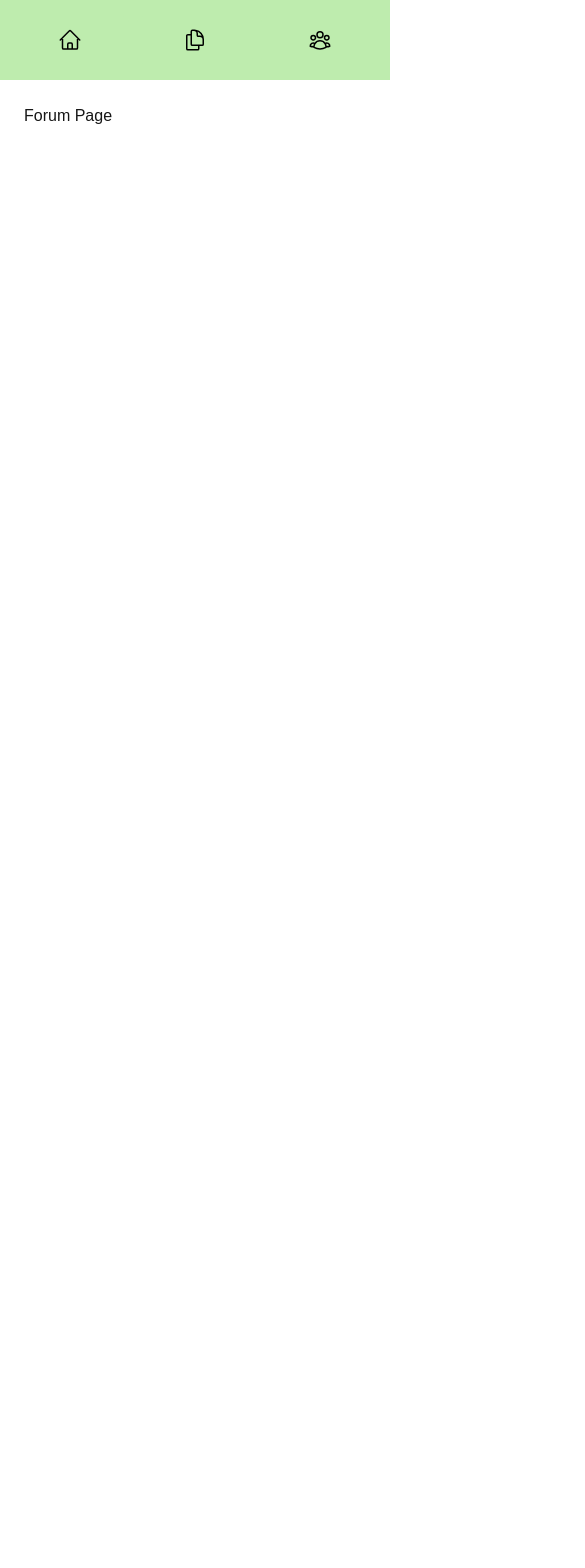
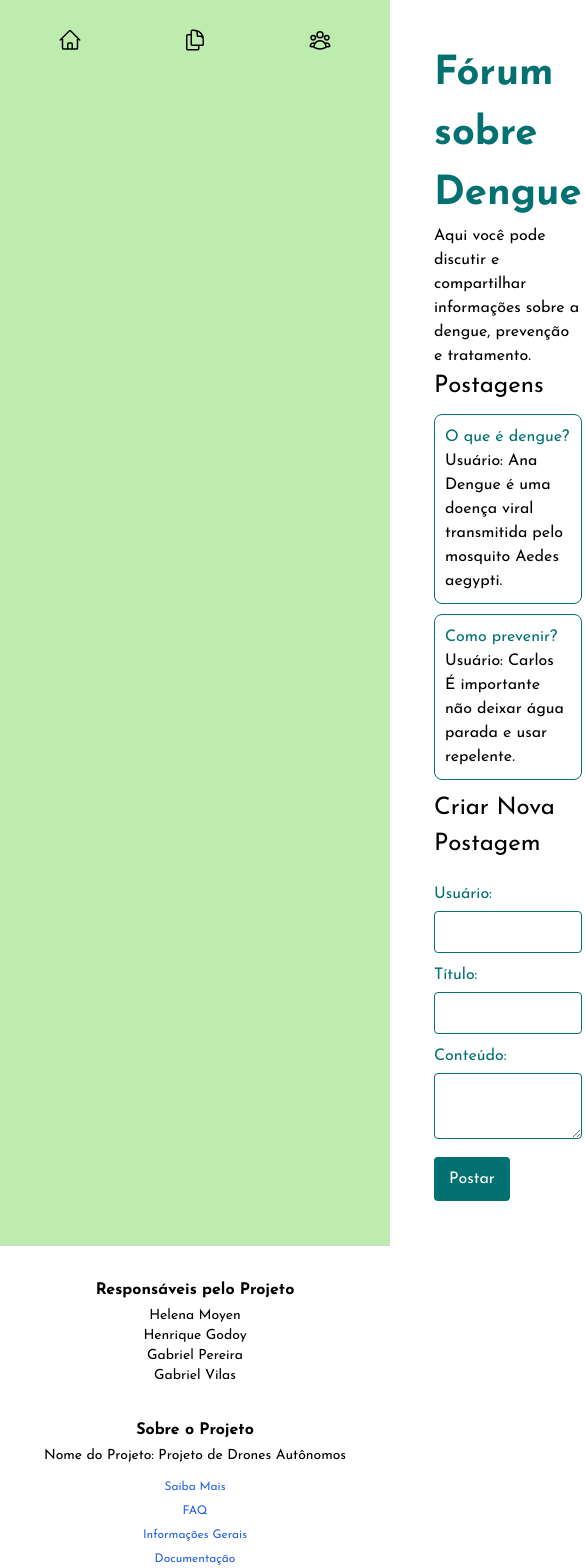
Before and after one commit to Henrique-God/EngSoft, a Next.js app: page /dashboard/forum in a window 390 px wide. Shown: the top 1568 px of the page, 585 px wide, since content can reach past the window. Before the commit the page ends 844 px from the top, so only its background shows below. Built offline with nearby package versions, Linux system fonts and the light colour scheme; a web font is replaced by a local one.

Commit message:
footer and forum

```diff
--- /dev/null
+++ b/src/app/components/footer.module.css
@@ -0,0 +1,40 @@
+.footer {
+  background-color: white; /* Fundo branco */
+  padding: 20px;
+  border-top: 1px solid #037171; /* Borda superior */
+}
+
+.footerWrapper {
+  display: flex;
+  flex-direction: row;
+}
+
+.footer-container {
+  display: grid; /* Usando grid layout */
+  grid-template-columns: repeat(3, 1fr); /* Criar 3 colunas de tamanho igual */
+  gap: 20px; /* Espaçamento entre as colunas */
+}
+
+.footer-column {
+  padding: 10px; /* Espaçamento interno em cada coluna */
+}
+
+.footer-title {
+  font-weight: bold;
+  color: #037171; /* Título em verde */
+  margin-bottom: 10px;
+}
+
+.footer-item {
+  color: black; /* Texto preto */
+  margin-bottom: 5px; /* Espaçamento entre itens */
+}
+
+.footer-item a {
+  color: #037171; /* Links em verde */
+  text-decoration: none;
+}
+
+.footer-item a:hover {
+  text-decoration: underline; /* Sublinha ao passar o mouse */
+}
--- /dev/null
+++ b/src/app/components/footer.tsx
@@ -0,0 +1,60 @@
+import React from 'react';
+import { josefinSans } from '@/src/app/fonts/fonts'; // Importing the font
+import styles from './footer.module.css';
+import { FaFacebookF, FaTwitter, FaInstagram, FaLinkedinIn } from 'react-icons/fa'; // Importing icons for social media
+
+const Footer = () => {
+  return (
+    <footer className={`bg-white text-black py-4 border-t border-gray-300 ${josefinSans.className}`}>
+      <div className={styles.footerWrapper}>
+        <div className="container mx-auto grid grid-cols-1 sm:grid-cols-3 text-center">
+
+          {/* Column for Project Team */}
+          <div className="p-4">
+            <h4 className="font-bold text-base mb-1">Responsáveis pelo Projeto</h4>
+            <p className="text-sm">Helena Moyen</p>
+            <p className="text-sm">Henrique Godoy</p>
+            <p className="text-sm">Gabriel Pereira</p>
+            <p className="text-sm">Gabriel Vilas</p>
+          </div>
+
+          {/* Column for Project Information */}
+          <div className="p-4">
+            <h4 className="font-bold text-base mb-1">Sobre o Projeto</h4>
+            <p className="text-sm mb-2">Nome do Projeto: Projeto de Drones Autônomos</p>
+            <a href="#" className="text-blue-600 text-xs hover:underline">Saiba Mais</a><br />
+            <a href="#" className="text-blue-600 text-xs hover:underline">FAQ</a><br />
+            <a href="#" className="text-blue-600 text-xs hover:underline">Informações Gerais</a><br />
+            <a href="#" className="text-blue-600 text-xs hover:underline">Documentação</a>
+          </div>
+
+          {/* Column for Social Media */}
+          <div className="p-4">
+            <h4 className="font-bold text-base mb-1">Siga-nos</h4>
+            <div className="flex justify-center space-x-4">
+              <a href="#" className="text-blue-600">
+                <FaFacebookF size={20} />
+              </a>
+              <a href="#" className="text-blue-400">
+                <FaTwitter size={20} />
+              </a>
+              <a href="#" className="text-pink-500">
+                <FaInstagram size={20} />
+              </a>
+              <a href="#" className="text-blue-700">
+                <FaLinkedinIn size={20} />
+              </a>
+            </div>
+          </div>
+
+        </div>
+
+      </div>
+      <div className="text-center mt-4">
+          <p className="text-xs text-gray-500">&copy; 2024 Projeto de Combate à Dengue. Todos os direitos reservados.</p>
+        </div>
+    </footer>
+  );
+};
+
+export default Footer;
--- /dev/null
+++ b/src/app/dashboard/forum/forum.module.css
@@ -0,0 +1,71 @@
+.container {
+  background-color: white; /* Fundo branco */
+  color: black; /* Cor do texto padrão preta */
+  padding: 20px;
+}
+
+.title {
+  color: #037171; /* Cor para o título em verde */
+  font-size: 2.5em; /* Ajustar conforme necessário para ser maior */
+  font-weight: bold; /* Adiciona negrito ao título */
+}
+
+.subtitle {
+  color: black; /* Mudando a cor do subtítulo para preto */
+  font-size: 1.5em; /* Ajustar conforme necessário */
+}
+
+.post {
+  border: 1px solid #037171; /* Cor da borda em verde */
+  border-radius: 8px; /* Cantos arredondados */
+  padding: 10px;
+  margin: 10px 0;
+  background-color: rgba(255, 255, 255, 0.9); /* Fundo levemente transparente */
+}
+
+.post-title {
+  color: #037171; /* Cor para títulos dos posts em verde */
+  margin: 0;
+}
+
+.post-user {
+  color: black; /* Mudando a cor do texto do usuário para preto */
+}
+
+.post-content {
+  color: black; /* Mudando a cor do texto do conteúdo para preto */
+}
+
+.form {
+  margin-top: 20px; /* Espaçamento acima do formulário */
+}
+
+.form-label {
+  display: block; /* Exibir rótulos como bloco */
+  margin-bottom: 5px; /* Espaçamento abaixo do rótulo */
+  color: #037171; /* Cor dos rótulos em verde */
+}
+
+.input, .textarea {
+  width: 100%; /* Largura total */
+  padding: 8px; /* Preenchimento interno */
+  margin-bottom: 10px; /* Espaçamento abaixo do campo */
+  border: 1px solid #037171; /* Borda dos campos em verde */
+  border-radius: 4px; /* Bordas arredondadas */
+  background-color: white; /* Fundo dos campos */
+  color: black; /* Cor do texto nos campos */
+}
+
+.button {
+  background-color: #037171; /* Cor do botão em azul */
+  color: rgb(255, 255, 255); /* Cor do texto do botão branca */
+  padding: 10px 15px; /* Preenchimento do botão */
+  border: none; /* Sem borda */
+  border-radius: 4px; /* Bordas arredondadas */
+  cursor: pointer; /* Mudar o cursor ao passar o mouse */
+}
+
+.button:hover {
+  background-color: #025555; /* Mudar a cor de fundo ao passar o mouse (azul mais escuro) */
+  color: rgb(255, 255, 255); /* Cor do texto ao passar o mouse */
+}
--- a/src/app/dashboard/forum/layout.tsx
+++ b/src/app/dashboard/forum/layout.tsx
@@ -1,12 +1,19 @@
+import React from 'react';
 import SideNav from '@/src/app/components/sidenav';
+import Footer from '@/src/app/components/footer'; // Import the Footer component
 
 export default function Layout({ children }: { children: React.ReactNode }) {
   return (
-    <div className="flex h-screen flex-col md:flex-row md:overflow-hidden">
-      <div className="w-full flex-none md:w-40">
-        <SideNav />
+    <div className="flex flex-col min-h-screen bg-white"> {/* Aplicar o fundo branco aqui */}
+      <div className="flex flex-grow md:flex-row">
+        <div className="w-full flex-none md:w-40">
+          <SideNav />
+        </div>
+        <div className="flex-grow p-6 md:p-12">
+          {children}
+        </div>
       </div>
-      <div className="flex-grow p-6 md:overflow-y-auto md:p-12">{children}</div>
+      <Footer /> {/* O Footer está no final, mas não é fixo */}
     </div>
   );
 }
--- a/src/app/dashboard/forum/page.tsx
+++ b/src/app/dashboard/forum/page.tsx
@@ -1,3 +1,88 @@
-export default function Page() {
-    return <p>Forum Page</p>;
-  }
+"use client";
+
+import { useState } from 'react';
+import { josefinSans } from '@/src/app/fonts/fonts'; // Importando a fonte
+import styles from './forum.module.css'; // Importando o arquivo CSS
+
+export default function DengueForum() {
+  const [posts, setPosts] = useState([
+    { id: 1, user: 'Ana', title: 'O que é dengue?', content: 'Dengue é uma doença viral transmitida pelo mosquito Aedes aegypti.' },
+    { id: 2, user: 'Carlos', title: 'Como prevenir?', content: 'É importante não deixar água parada e usar repelente.' }
+  ]);
+
+  const [newPost, setNewPost] = useState({ user: '', title: '', content: '' });
+
+  const addPost = (e) => {
+    e.preventDefault();
+    if (newPost.user && newPost.title && newPost.content) {
+      const updatedPosts = [...posts, { ...newPost, id: posts.length + 1 }];
+      setPosts(updatedPosts);
+      console.log(updatedPosts);
+      setNewPost({ user: '', title: '', content: '' });
+    } else {
+      console.error("Todos os campos devem ser preenchidos.");
+    }
+  };
+
+  return (
+    <div className={styles.container} style={{ fontFamily: josefinSans.style.fontFamily }}> {/* Aplicando a fonte diretamente */}
+      <h1 className={styles.title}>Fórum sobre Dengue</h1>
+      <p>Aqui você pode discutir e compartilhar informações sobre a dengue, prevenção e tratamento.</p>
+
+      <div>
+        <h2 className={styles.subtitle}>Postagens</h2>
+
+        {posts.length === 0 ? (
+          <p>Nenhuma postagem disponível.</p>
+        ) : (
+          posts.map((post) => (
+            <div key={post.id} className={styles.post}>
+              <h3 className={styles['post-title']}>{post.title}</h3>
+              <p className={styles['post-user']}>Usuário: {post.user}</p>
+              <p className={styles['post-content']}>{post.content}</p>
+            </div>
+          ))
+        )}
+      </div>
+
+      <div>
+        <h2 className={styles.subtitle}>Criar Nova Postagem</h2>
+        <form onSubmit={addPost} className={styles.form}>
+          <div>
+            <label htmlFor="user" className={styles['form-label']}>Usuário:</label>
+            <input
+              type="text"
+              id="user"
+              className={styles.input}
+              value={newPost.user}
+              onChange={(e) => setNewPost({ ...newPost, user: e.target.value })}
+              required
+            />
+          </div>
+          <div>
+            <label htmlFor="title" className={styles['form-label']}>Título:</label>
+            <input
+              type="text"
+              id="title"
+              className={styles.input}
+              value={newPost.title}
+              onChange={(e) => setNewPost({ ...newPost, title: e.target.value })}
+              required
+            />
+          </div>
+          <div>
+            <label htmlFor="content" className={styles['form-label']}>Conteúdo:</label>
+            <textarea
+              id="content"
+              className={styles.textarea}
+              value={newPost.content}
+              onChange={(e) => setNewPost({ ...newPost, content: e.target.value })}
+              required
+            ></textarea>
+          </div>
+          <button type="submit" className={styles.button}>Postar</button>
+        </form>
+      </div>
+    </div>
+  );
+}
```
